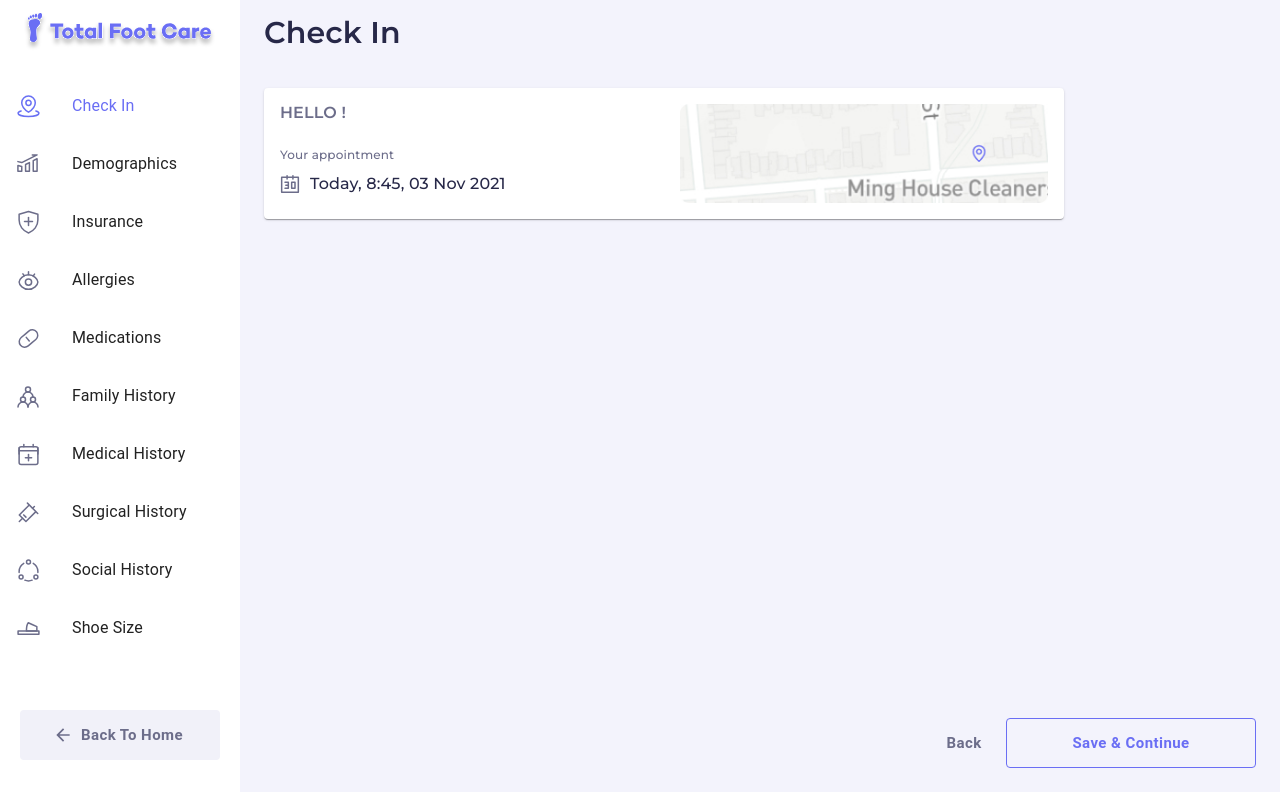
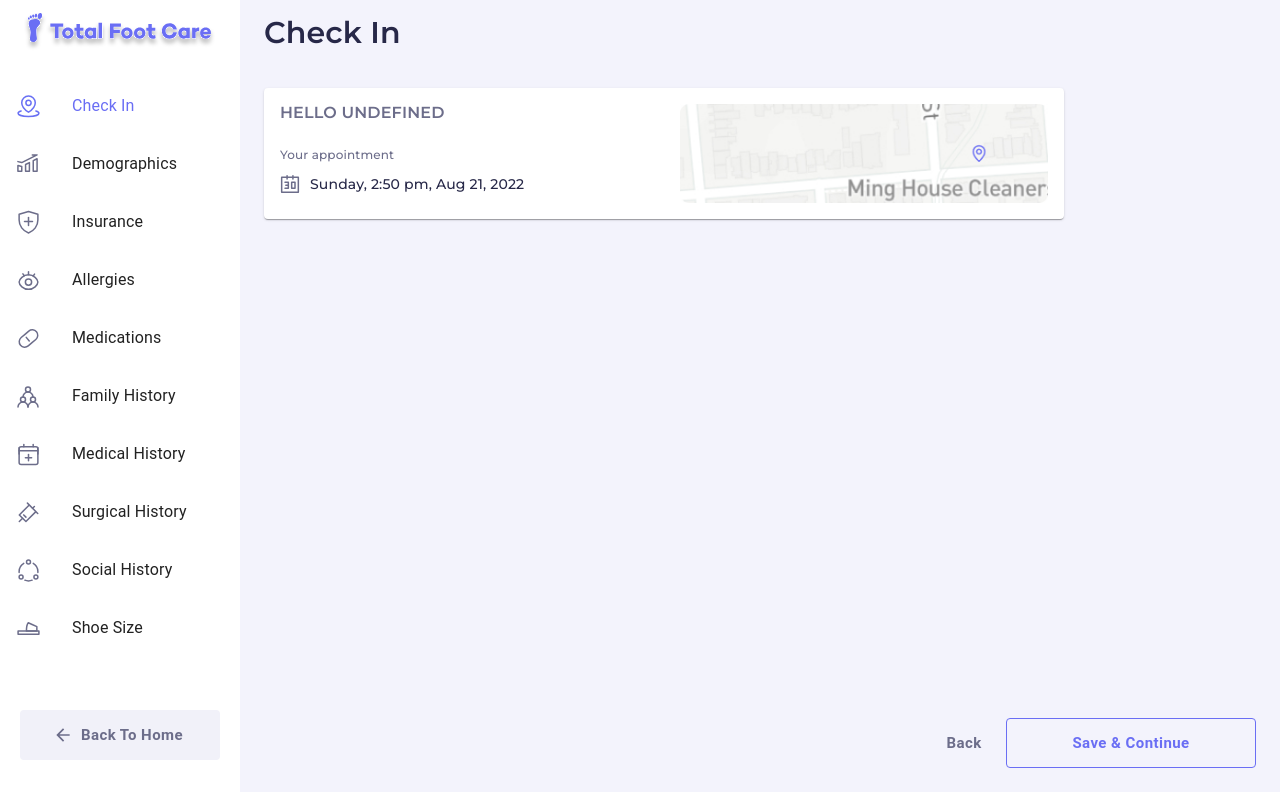
Before and after one commit to mtauhidul/kiosk, a React (Create React App) app: page /kiosk/checkIn_Appointment in a window 1280 px wide. Built offline with nearby package versions, Linux system fonts and the light colour scheme.

Commit message:
checkin page refactor done

```diff
--- a/src/components/Bottom/Bottom.jsx
+++ b/src/components/Bottom/Bottom.jsx
@@ -5,7 +5,7 @@ import { modules } from "../../utils/Modules";
 import BackButton from "../buttons/BackButton";
 import PrimaryButton from "../buttons/PrimaryButton";
 
-const Bottom = ({ handleSubmit, data }) => {
+const Bottom = ({ handleSubmit, isDisabled, data }) => {
   const locations = useLocation();
   const currentPath = locations.pathname;
   const index = modules.findIndex((module) => module.path === currentPath);
@@ -13,8 +13,9 @@ const Bottom = ({ handleSubmit, data }) => {
 
   return (
     <div className={styles.btnContainer}>
-      <BackButton text="Back" url="/" />
+      <BackButton text={`${index === 0 ? "Cancel" : "Back"}`} url="/" />
       <PrimaryButton
+        disabled={isDisabled}
         handleSubmit={handleSubmit}
         data={data}
         text="Save & Continue"
--- a/src/components/DOB/DOB.jsx
+++ b/src/components/DOB/DOB.jsx
@@ -1,20 +1,22 @@
-import { FormControl, InputLabel, MenuItem, Select } from '@mui/material';
-import React from 'react';
-import styles from '../../styles/DOB.module.css';
-import { days, months, years } from '../../utils/DateTime';
+import { FormControl, InputLabel, MenuItem, Select } from "@mui/material";
+import React from "react";
+import styles from "../../styles/DOB.module.css";
+import { days, months, years } from "../../utils/DateTime";
 
 const DOB = ({ setData, data }) => {
   return (
     <div className={styles.dobWrapper}>
       <FormControl sx={{ mr: 2, mt: 1, minWidth: 120 }}>
-        <InputLabel id='demo-simple-select-helper-label'>Day</InputLabel>
+        <InputLabel id="demo-simple-select-helper-label">Day</InputLabel>
         <Select
-          labelId='demo-simple-select-helper-label'
-          id='demo-simple-select-helper'
+          required
+          labelId="demo-simple-select-helper-label"
+          id="demo-simple-select-helper"
           value={data?.day}
-          label='Day'
-          onChange={(e) => setData({ ...data, day: `${e.target.value}` })}>
-          <MenuItem value=''>
+          label="Day"
+          onChange={(e) => setData({ ...data, day: `${e.target.value}` })}
+        >
+          <MenuItem value="">
             <em>None</em>
           </MenuItem>
           {days.map((day, index) => {
@@ -27,14 +29,16 @@ const DOB = ({ setData, data }) => {
         </Select>
       </FormControl>
       <FormControl sx={{ mr: 2, mt: 1, minWidth: 120 }}>
-        <InputLabel id='demo-simple-select-helper-label'>Month</InputLabel>
+        <InputLabel id="demo-simple-select-helper-label">Month</InputLabel>
         <Select
-          labelId='demo-simple-select-helper-label'
-          id='demo-simple-select-helper'
+          required
+          labelId="demo-simple-select-helper-label"
+          id="demo-simple-select-helper"
           value={data?.month}
-          label='Month'
-          onChange={(e) => setData({ ...data, month: e.target.value })}>
-          <MenuItem value=''>
+          label="Month"
+          onChange={(e) => setData({ ...data, month: e.target.value })}
+        >
+          <MenuItem value="">
             <em>None</em>
           </MenuItem>
           {months.map((month, index) => {
@@ -47,14 +51,16 @@ const DOB = ({ setData, data }) => {
         </Select>
       </FormControl>
       <FormControl sx={{ mr: 2, mt: 1, minWidth: 120 }}>
-        <InputLabel id='demo-simple-select-helper-label'>Year</InputLabel>
+        <InputLabel id="demo-simple-select-helper-label">Year</InputLabel>
         <Select
-          labelId='demo-simple-select-helper-label'
-          id='demo-simple-select-helper'
+          required
+          labelId="demo-simple-select-helper-label"
+          id="demo-simple-select-helper"
           value={data?.year}
-          label='Year'
-          onChange={(e) => setData({ ...data, year: e.target.value })}>
-          <MenuItem value=''>
+          label="Year"
+          onChange={(e) => setData({ ...data, year: e.target.value })}
+        >
+          <MenuItem value="">
             <em>None</em>
           </MenuItem>
           {years.map((year, index) => {
--- a/src/components/buttons/PrimaryButton.jsx
+++ b/src/components/buttons/PrimaryButton.jsx
@@ -1,8 +1,8 @@
-import { Button } from '@mui/material';
-import React from 'react';
-import { useNavigate } from 'react-router-dom';
+import React from "react";
+import { Button } from "@mui/material";
+import { useNavigate } from "react-router-dom";
 
-const PrimaryButton = ({ handleSubmit, data, text, url }) => {
+const PrimaryButton = ({ handleSubmit, data, text, url, disabled }) => {
   const navigate = useNavigate();
 
   const handleSaveAndContinue = (e) => {
@@ -14,10 +14,19 @@ const PrimaryButton = ({ handleSubmit, data, text, url }) => {
   };
   return (
     <Button
+      disabled={disabled}
       onClick={(e) => handleSaveAndContinue(e)}
-      className='primaryButton'
-      variant='contained'
-      size='medium'>
+      className="primaryButton"
+      variant="contained"
+      size="medium"
+      sx={{
+        "&:disabled": {
+          backgroundColor: "gray !important",
+          color: "white !important",
+          cursor: "not-allowed",
+        },
+      }}
+    >
       {text}
     </Button>
   );
--- a/src/layouts/checkIn/Appointment.jsx
+++ b/src/layouts/checkIn/Appointment.jsx
@@ -1,43 +1,52 @@
-import { Box, Card, CardContent, CardMedia } from '@mui/material';
-import React, { useEffect, useState } from 'react';
-import CalendarIcon from '../../assets/icons/calender.svg';
-import AppointmentBg from '../../assets/images/appointmentBg.jpg';
-import Bottom from '../../components/Bottom/Bottom';
-import store from '../../state/store';
-import styles from '../../styles/Appointment.module.css';
+import { Box, Card, CardContent, CardMedia } from "@mui/material";
+import React, { useEffect, useState } from "react";
+import CalendarIcon from "../../assets/icons/calender.svg";
+import AppointmentBg from "../../assets/images/appointmentBg.jpg";
+import Bottom from "../../components/Bottom/Bottom";
+import store from "../../state/store";
+import styles from "../../styles/Appointment.module.css";
+import { date, formatAMPM, getDayName } from "../../utils/formatAMPM";
 
 const Appointment = () => {
-  const [name, setName] = useState('');
+  const [name, setName] = useState("");
   useEffect(() => {
     const state = store?.getState()?.data?.userInfo?.fullName;
     setName(state);
   }, []);
+
+  let greeting = `Hello ${name}`;
+  let appointmentTimeAndDate = `${getDayName(
+    new Date().getDay()
+  )}, ${formatAMPM(new Date())}, ${date}`;
+
   return (
     <div className={styles.appointmentContainer}>
       <div>
         <Card
           sx={{
             maxWidth: 800,
-            display: 'flex',
-            flexDirection: 'row',
-            justifyContent: 'space-between',
-          }}>
-          <Box sx={{ display: 'flex', flexDirection: 'column' }}>
-            <CardContent sx={{ flex: '1 0 auto' }}>
-              <h3 className='header3'>HELLO {name}!</h3>
+            display: "flex",
+            flexDirection: "row",
+            justifyContent: "space-between",
+          }}
+        >
+          <Box sx={{ display: "flex", flexDirection: "column" }}>
+            <CardContent sx={{ flex: "1 0 auto" }}>
+              <h3 className="header3">{greeting}</h3>
               <br />
-              <h6 className='header6'>Your appointment </h6>
+              <h6 className="header6">Your appointment </h6>
               <div className={styles.dateWrapper}>
-                <img src={CalendarIcon} alt='Calender Icon' />
-                <h4 className='header4'>Today, 8:45, 03 Nov 2021</h4>
+                <img src={CalendarIcon} alt="Calender Icon" />
+                {/* <h4 className="header4">{dayName}, 8:45, 03 Nov 2021</h4> */}
+                <h6 className="header4">{appointmentTimeAndDate}</h6>
               </div>
             </CardContent>
           </Box>
           <CardMedia
-            component='img'
-            sx={{ width: 400, padding: '16px' }}
+            component="img"
+            sx={{ width: 400, padding: "16px" }}
             image={AppointmentBg}
-            alt='Live from space album cover'
+            alt="Live from space album cover"
           />
         </Card>
       </div>
--- a/src/styles/index.css
+++ b/src/styles/index.css
@@ -85,7 +85,7 @@ video {
   font-size: 100%;
   font: inherit;
   vertical-align: baseline;
-    font-family: 'Montserrat', sans-serif;
+  font-family: "Montserrat", sans-serif;
 }
 
 /* HTML5 display-role reset for older browsers */
@@ -121,7 +121,7 @@ blockquote:before,
 blockquote:after,
 q:before,
 q:after {
-    content: '';
+  content: "";
   content: none;
 }
 
@@ -137,7 +137,7 @@ img {
 }
 
 a {
-    font-family: 'Montserrat';
+  font-family: "Montserrat";
   font-style: normal;
   font-weight: 500;
   font-size: 14px;
@@ -145,22 +145,21 @@ a {
   color: var(--primary);
 }
 
-
 /* Default Styles */
 
 :root {
-    --bg: #F3F3FC;
-    --lightBg: #F9F9FF;
+  --bg: #f3f3fc;
+  --lightBg: #f9f9ff;
   --white: #ffffff;
-    --primary: #6A6EF4;
+  --primary: #6a6ef4;
   --secondary: #272848;
-    --grey: #6C6D8A;
-    --border: #D3D4E7;
-    --checked: #DCDDFE;
+  --grey: #6c6d8a;
+  --border: #d3d4e7;
+  --checked: #dcddfe;
 }
 
 small {
-    font-family: 'Montserrat';
+  font-family: "Montserrat";
   font-style: normal;
   font-weight: 500;
   font-size: 12px;
@@ -199,8 +198,8 @@ small {
 .header4 {
   font-style: normal;
   font-weight: 500;
-    font-size: 16px;
-    line-height: 18px;
+  font-size: 14px;
+  line-height: 16px;
   color: var(--secondary);
 }
 
@@ -209,7 +208,7 @@ small {
   font-weight: 500;
   font-size: 15px;
   line-height: 18px;
-    color: var(--secondary)
+  color: var(--secondary);
 }
 
 .header6 {
@@ -217,7 +216,7 @@ small {
   font-weight: 500;
   font-size: 12px;
   line-height: 18px;
-    color: var(--grey)
+  color: var(--grey);
 }
 
 .primaryText {
@@ -246,7 +245,7 @@ small {
 .backHomeButton {
   height: 50px !important;
   width: 200px !important;
-    background-color: #F1F1F9 !important;
+  background-color: #f1f1f9 !important;
   font-weight: 600 !important;
   font-size: 15px !important;
   line-height: 18px !important;
@@ -268,7 +267,7 @@ small {
 .binaryButton {
   height: 50px !important;
   width: 140px !important;
-    background-color: #F1F1F9 !important;
+  background-color: #f1f1f9 !important;
   font-weight: 600 !important;
   font-size: 15px !important;
   line-height: 18px !important;
--- /dev/null
+++ b/src/utils/formatAMPM.js
@@ -0,0 +1,32 @@
+// format AMPM
+export function formatAMPM(date) {
+  var hours = date.getHours();
+  var minutes = date.getMinutes();
+  var ampm = hours >= 12 ? "pm" : "am";
+  hours = hours % 12;
+  hours = hours ? hours : 12; // the hour '0' should be '12'
+  minutes = minutes < 10 ? "0" + minutes : minutes;
+  var strTime = hours + ":" + minutes + " " + ampm;
+  return strTime;
+}
+
+// format date as dd/mm/yyyy
+export const date = new Date().toLocaleDateString("en-us", {
+  day: "numeric",
+  month: "short",
+  year: "numeric",
+});
+
+// get current day
+export const getDayName = (dayIndex) => {
+  const days = [
+    "Sunday",
+    "Monday",
+    "Tuesday",
+    "Wednesday",
+    "Thursday",
+    "Friday",
+    "Saturday",
+  ];
+  return days[dayIndex];
+};
```
Also changed, not shown: src/layouts/checkIn/General.jsx (+50 -32 lines). Lines whose indentation alone changed are shown as unchanged.
